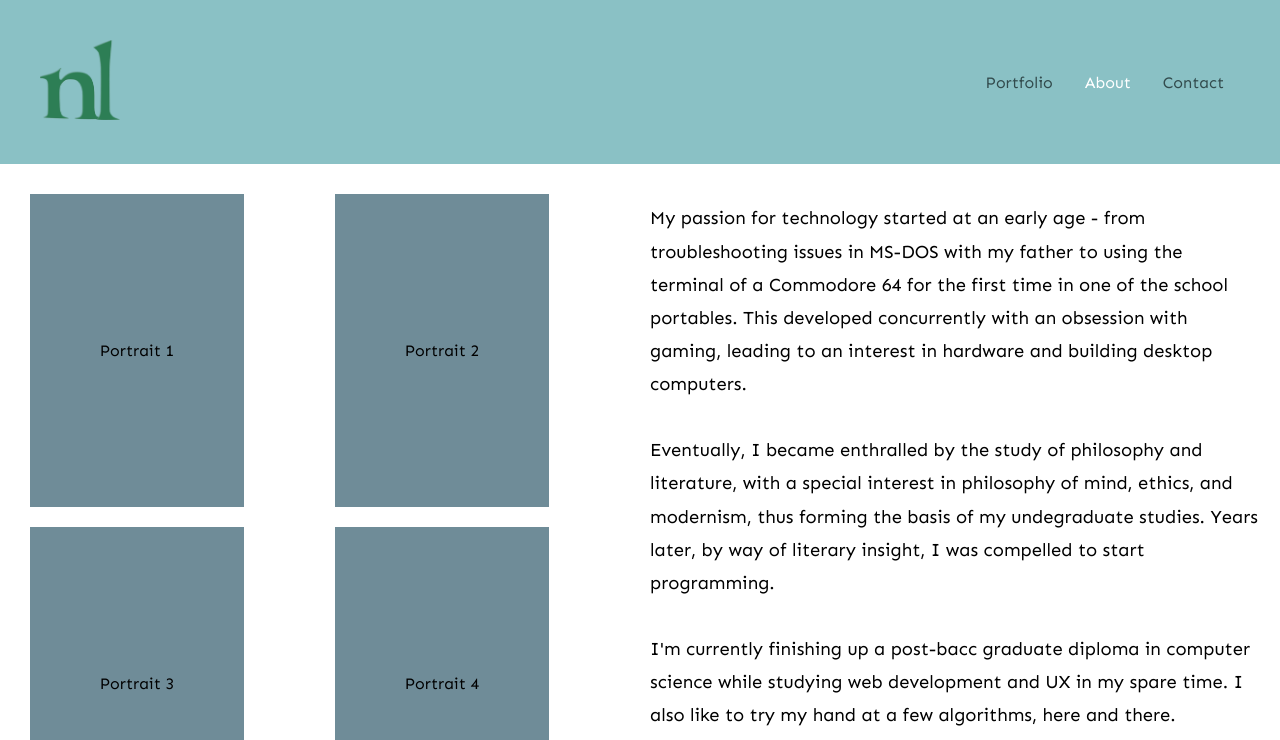
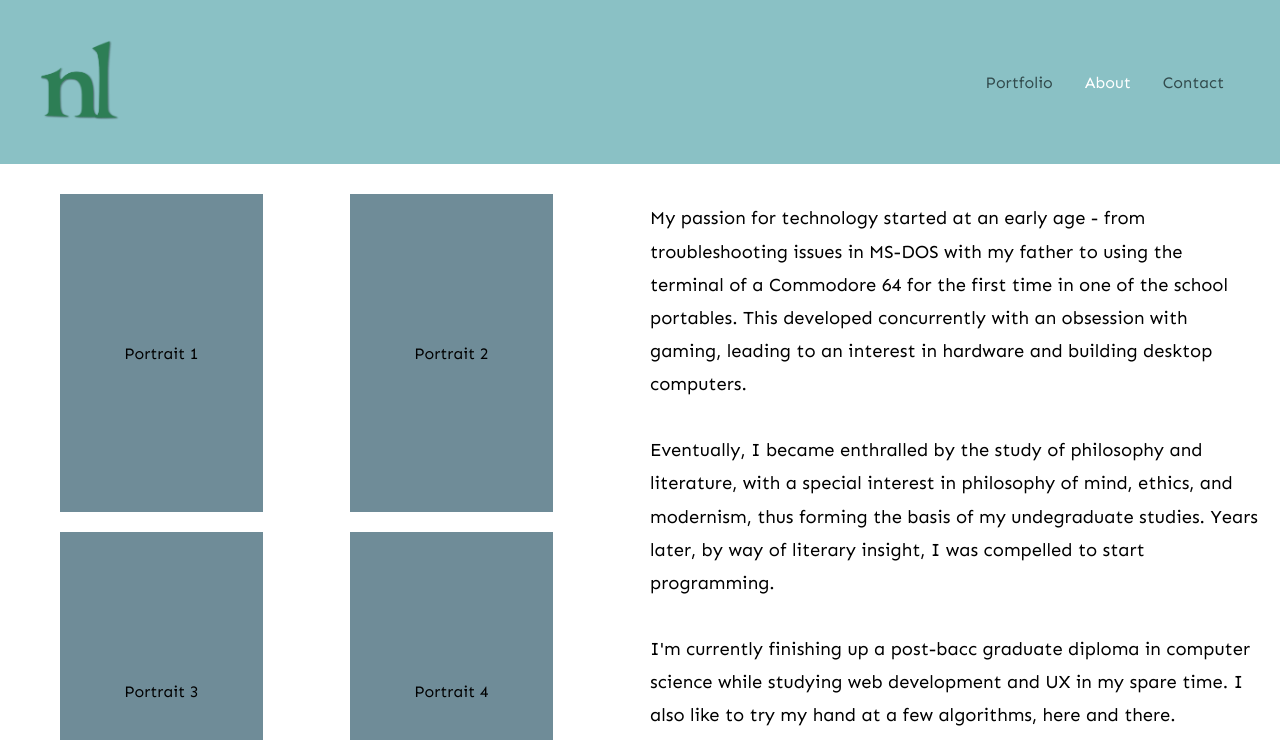
Before and after one commit to nlamo/personal-website, a PHP site: page /about.html in a window 1280 px wide. Shown: the top 740 px of the page. Run offline with PHP 8.4, Linux system fonts and the light colour scheme; grey boxes are pictures that could not be loaded.

Commit message:
small changes, logo modified (shadow, no emboss)

```diff
--- a/about.html
+++ b/about.html
@@ -29,7 +29,9 @@
 
     <section>
         <div class="about-container">
+
             <div class="about-grid">
+
                 <div class="portrait-sub-grid">
                     <div class="portrait">Portrait 1</div>
                     <div class="portrait">Portrait 2</div>
--- a/css/styles.css
+++ b/css/styles.css
@@ -122,7 +122,7 @@ section {
     grid-template-columns: 1fr 1fr;
     grid-template-rows: 1fr 1fr;
     gap: 20px;
-    padding: 10px;
+    padding: 10px 10px 0px 40px;
 }
 
 .portrait {
```
Also changed, not shown: img/logo.png.
